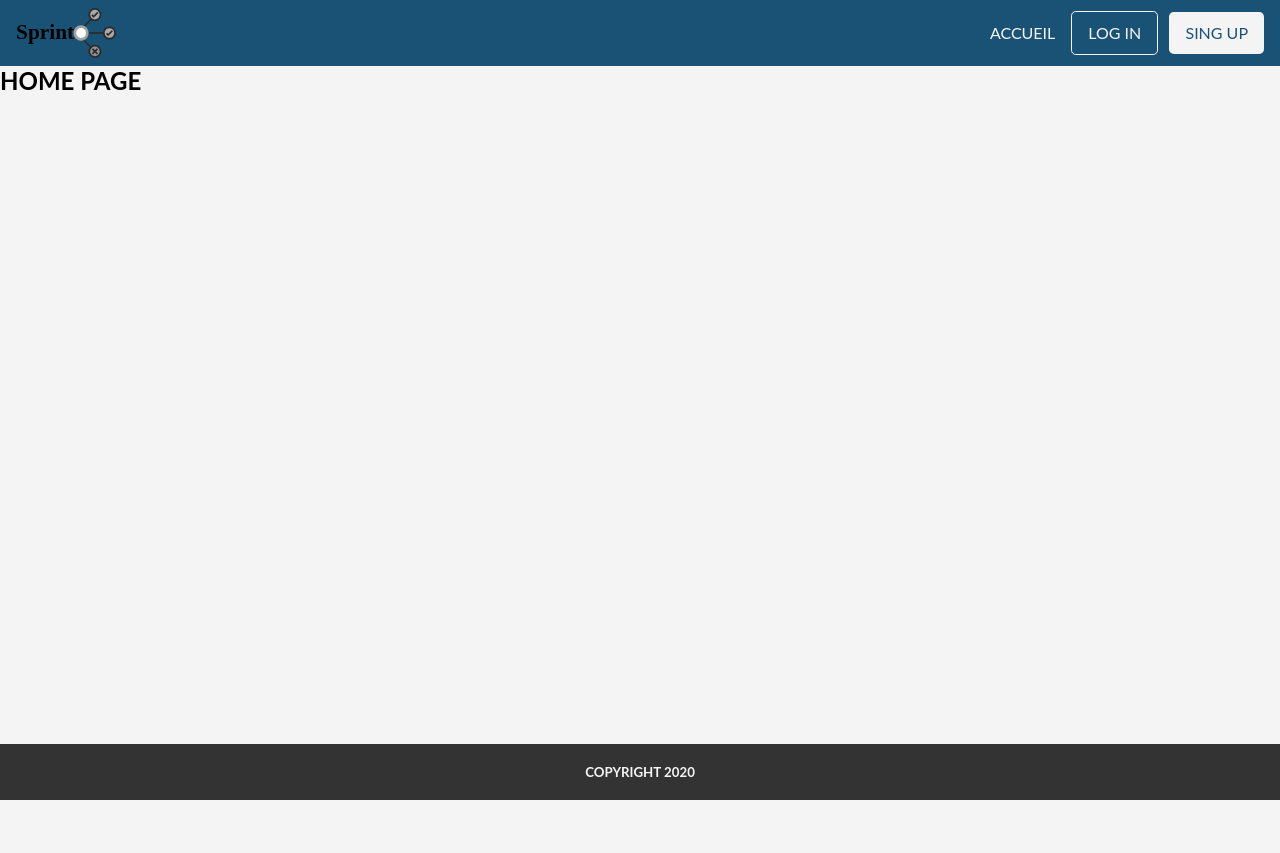
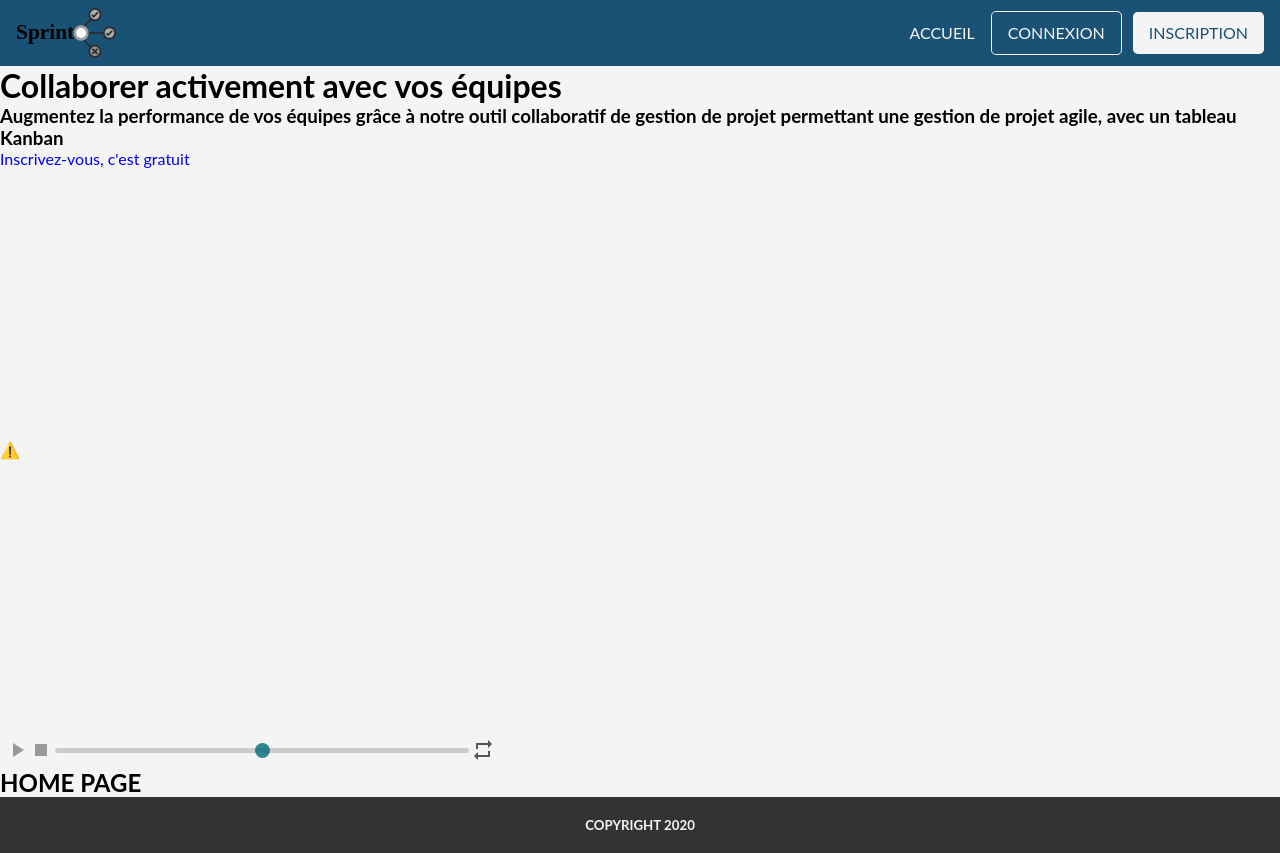
Before and after one commit to Dimitri21/DISPW-Trello-Like, a PHP site: page /public/index.php in a window 1280 px wide. Before the commit the page ends 800 px from the top, so only its background shows below. Run offline with PHP 8.4, Linux system fonts and the light colour scheme; data that the repository does not hold is empty; some libraries are stand-ins or nearby versions.

Commit message:
[HEADER] setting the header section on the home page

```diff
--- a/app/Controller/HomeController.php
+++ b/app/Controller/HomeController.php
@@ -19,10 +19,8 @@ class  HomeController extends  AppController
 
     public function  index()
     {
-        $this->render('home.index',compact(''));
+        $this->render('home.index',compact('[]'));
         //$this->render('modules.index',compact('modules','banners','math_et_matik','tutoriels','portofolios'));
     }
 
 }
-
-?>
--- a/app/Views/templates/default.php
+++ b/app/Views/templates/default.php
@@ -1,6 +1,6 @@
-
 <!doctype html>
 <html lang="fr">
+
 <head>
     <style>
 
@@ -32,6 +32,7 @@
 </head>
 
 <body>
+
     <main class="main">
 
         <!--NAVBAR AREA-->
@@ -46,20 +47,43 @@
 
                     <!--NAVBAR LIST ITEMS-->
                     <ul class="my-navbar-inner-list">
+
                         <li class="my-navbar-inner-list-item">
                             <a href="#">ACCUEIL</a>
                         </li>
+
                         <li class="my-navbar-inner-list-item">
-                                <a href="#">Log in</a>
+                            <a href="#">Connexion</a>
                         </li>
+
                         <li class="my-navbar-inner-list-item">
-                                <a href="#">sing up</a>
+                            <a href="#">Inscription</a>
                         </li>
+
                     </ul>
 
                 </div>
             </div>
         </nav>
+
+        <!--HEADER-->
+        <header class="header">
+            <div class="container">
+                <div class="header-inner">
+                    <div class="header-inner-left">
+                        <h1>Collaborer activement avec vos équipes</h1>
+                        <h3>Augmentez la performance de vos équipes grâce à notre outil collaboratif de gestion
+                            de projet permettant une gestion de projet agile, avec un tableau Kanban</h3>
+                        <a href="#">Inscrivez-vous, c'est gratuit</a>
+                    </div>
+                    <div class="header-inner-right">
+
+                        <script src="https://unpkg.com/@lottiefiles/lottie-player@latest/dist/lottie-player.js"></script>
+                        <lottie-player src="https://assets10.lottiefiles.com/private_files/lf30_nnctxuql.json" background="transparent" speed="1" style="width: 500px; height: 600px;" loop controls autoplay></lottie-player>
+                    </div>
+                </div>
+            </div>
+        </header>
 
         <!--CONTENT AREA-->
         <section role="main" class="container">
@@ -78,9 +102,12 @@
         ================================================== -->
     <!-- Placed at the end of the document so the pages load faster -->
     <script src="https://code.jquery.com/jquery-3.5.1.min.js" integrity="sha256-9/aliU8dGd2tb6OSsuzixeV4y/faTqgFtohetphbbj0=" crossorigin="anonymous"></script>
-        <script>window.jQuery || document.write('<script src="../../assets/js/vendor/jquery-slim.min.js"><\/script>')</script>
+    <script>
+        window.jQuery || document.write('<script src="../../assets/js/vendor/jquery-slim.min.js"><\/script>')
+    </script>
     <!-- Script pour l'animation de la page -->
     <script src="js/main_script.js"></script>
 
 </body>
+
 </html>
```
Also changed, not shown: public/images/header/header_image.png (added). Lines whose indentation alone changed are shown as unchanged.
